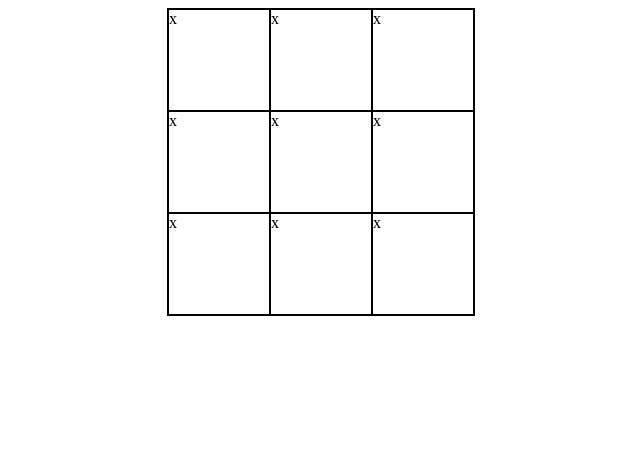
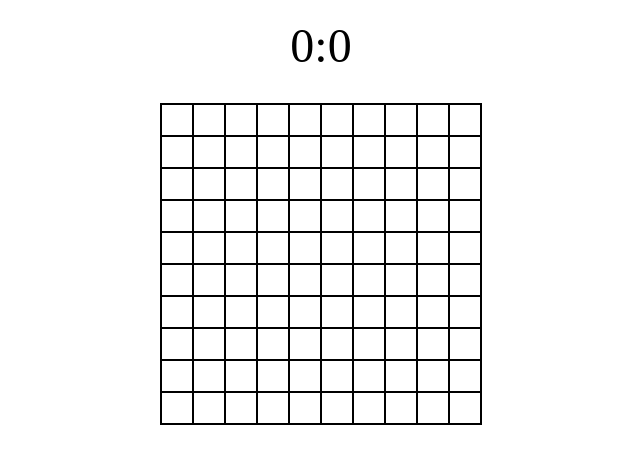
Before and after one commit to rutkowskifilip/tictactoe, an Angular app: page / in a window 1280 px wide. Shown: the top 464 px of the page, without its empty margins (319-959 px from the left). Built offline with nearby package versions, Linux system fonts and the light colour scheme.

Commit message:
playing 1v1 without bot

```diff
--- a/src/app/container/container.component.css
+++ b/src/app/container/container.component.css
@@ -1,7 +1,18 @@
-div {
+div.score {
+  font-size: 3em;
+  width: 100%;
+  text-align: center;
+  margin-top: 10px;
+  margin-bottom: 30px;
+}
+div.board {
+  display: flex;
+  flex-direction: column;
+  border: 1px solid black;
+}
+
+div.line {
   display: flex;
   flex-direction: row;
-  flex-wrap: wrap;
-  width: 306px;
-  border: 1px solid black;
+  flex-wrap: nowrap;
 }
--- a/src/app/container/container.component.html
+++ b/src/app/container/container.component.html
@@ -1,6 +1,13 @@
-<div>
-  <app-field
-    *ngFor="let x of [0, 0, 0, 0, 0, 0, 0, 0, 0]"
-    [user]="user"
-  ></app-field>
+<div class="container">
+  <div class="score">{{ xScore }}:{{ oScore }}</div>
+  <div class="board">
+    <div *ngFor="let x of board; let i = index" class="line">
+      <app-field
+        *ngFor="let y of board[i]; let j = index"
+        [value]="board[i][j]"
+        [user]="player"
+        (output)="clicked($event, i, j)"
+      ></app-field>
+    </div>
+  </div>
 </div>
--- a/src/app/container/container.component.ts
+++ b/src/app/container/container.component.ts
@@ -1,4 +1,4 @@
-import { Component, OnInit } from '@angular/core';
+import { Component, EventEmitter, OnInit, Output } from '@angular/core';
 
 @Component({
   selector: 'app-container',
@@ -6,9 +6,116 @@ import { Component, OnInit } from '@angular/core';
   styleUrls: ['./container.component.css'],
 })
 export class ContainerComponent {
-  user: string;
+  @Output() output = new EventEmitter<number[]>();
+  player: string = '';
+  x: boolean = true;
+  toColor: number[][] = new Array();
+  board: number[][] = new Array();
+  xScore = 0;
+  oScore = 0;
+  clicked(n: number, i: number, j: number) {
+    this.board[i][j] = n;
 
+    if (this.x) {
+      this.player = 'O';
+      this.x = false;
+    } else {
+      this.player = 'X';
+      this.x = true;
+    }
+
+    if (this.checkWinner(this.board, n)) {
+      n === 1 ? this.xScore++ : this.oScore++;
+    }
+    console.log(this.xScore, this.oScore);
+    this.output.emit([this.xScore, this.oScore]);
+  }
+  checkWinner(board: number[][], n: number): boolean {
+    // Sprawdź wiersze
+
+    for (let i = 0; i < board.length; i++) {
+      let count = 0;
+      for (let j = 0; j < board.length; j++) {
+        if (board[i][j] === n) {
+          this.toColor.push([i, j]);
+          count++;
+          if (count === 5) {
+            this.toColor.forEach((e) => {
+              board[e[0]][e[1]] = n + 2;
+            });
+            return true;
+          }
+        } else {
+          this.toColor.splice(0, this.toColor.length);
+          count = 0;
+        }
+      }
+    }
+
+    // Sprawdź kolumny
+    for (let j = 0; j < board.length; j++) {
+      let count = 0;
+      for (let i = 0; i < board.length; i++) {
+        if (board[i][j] === n) {
+          this.toColor.push([i, j]);
+          count++;
+          if (count === 5) {
+            this.toColor.forEach((e) => {
+              board[e[0]][e[1]] = n + 2;
+            });
+            return true;
+          }
+        } else {
+          this.toColor.splice(0, this.toColor.length);
+          count = 0;
+        }
+      }
+    }
+
+    // Sprawdź przekątne
+    for (let i = 0; i < board.length - 4; i++) {
+      for (let j = 0; j < board.length - 4; j++) {
+        if (
+          board[i][j] === n &&
+          board[i + 1][j + 1] === n &&
+          board[i + 2][j + 2] === n &&
+          board[i + 3][j + 3] === n &&
+          board[i + 4][j + 4] === n
+        ) {
+          board[i][j] = n + 2;
+          board[i + 1][j + 1] = n + 2;
+          board[i + 2][j + 2] = n + 2;
+          board[i + 3][j + 3] = n + 2;
+          board[i + 4][j + 4] = n + 2;
+          return true;
+        }
+        if (
+          board[i][j + 4] === n &&
+          board[i + 1][j + 3] === n &&
+          board[i + 2][j + 2] === n &&
+          board[i + 3][j + 1] === n &&
+          board[i + 4][j] === n
+        ) {
+          board[i][j + 4] = n + 2;
+          board[i + 1][j + 3] = n + 2;
+          board[i + 2][j + 2] = n + 2;
+          board[i + 3][j + 1] = n + 2;
+          board[i + 4][j] = n + 2;
+          return true;
+        }
+      }
+    }
+
+    // Nie znaleziono zwycięzcy
+    return false;
+  }
   ngOnInit(): void {
-    this.user = 'x';
+    this.player = 'X';
+    for (let i = 0; i < 10; i++) {
+      this.board.push([]);
+      for (let j = 0; j < 10; j++) {
+        this.board[i].push(0);
+      }
+    }
   }
 }
--- a/src/app/field/field.component.css
+++ b/src/app/field/field.component.css
@@ -1,5 +1,10 @@
 div {
-  width: 100px;
-  height: 100px;
+  width: 30px;
+  height: 30px;
   border: 1px solid black;
+  display: flex;
+  justify-content: center;
+  align-items: center;
+  font-size: 2em;
+  font-family: Arial, Helvetica, sans-serif;
 }
--- a/src/app/field/field.component.html
+++ b/src/app/field/field.component.html
@@ -1 +1 @@
-<div (click)="click()">{{ user }}</div>
+<div (click)="click()" [ngStyle]="{ background: bgc }">{{ text }}</div>
--- a/src/app/field/field.component.ts
+++ b/src/app/field/field.component.ts
@@ -1,4 +1,5 @@
-import { Component, Input, OnInit } from '@angular/core';
+import { outputAst } from '@angular/compiler';
+import { Component, EventEmitter, Input, OnInit, Output } from '@angular/core';
 
 @Component({
   selector: 'app-field',
@@ -7,11 +8,28 @@ import { Component, Input, OnInit } from '@angular/core';
 })
 export class FieldComponent implements OnInit {
   constructor() {}
-  clicked = '';
-  @Input() user: string;
+  @Output() output = new EventEmitter<number>();
+  @Input()
+  value!: number;
+  @Input() user!: string;
+  text = '';
+  bgc = 'white';
   click() {
-    this.clicked = this.user;
+    if (this.value === 0) {
+      this.output.emit(this.user === 'X' ? 1 : 2);
+    }
   }
 
-  ngOnInit(): void {}
+  ngOnInit(): void {
+    if (this.value === 0) {
+      this.text = '';
+    } else if (this.value === 1 || this.value === 3) {
+      this.text = 'X';
+    } else {
+      this.text = 'O';
+    }
+    if (this.value > 2) {
+      this.bgc = 'grey';
+    }
+  }
 }
```
